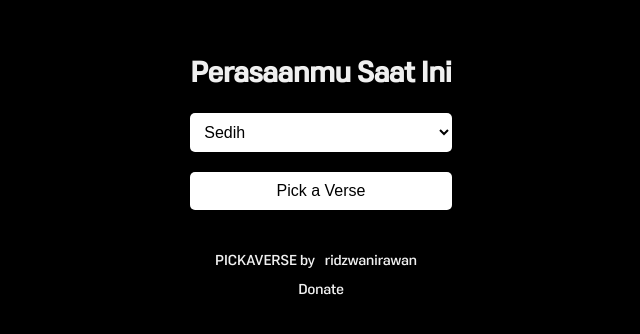
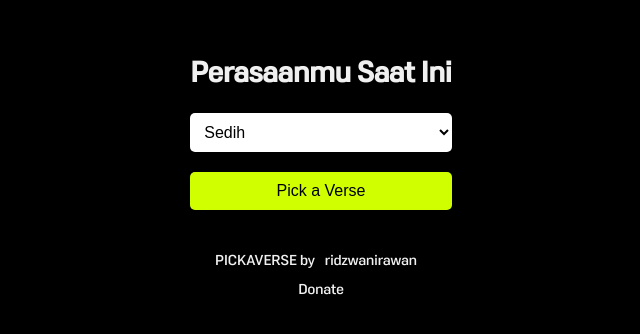
Before and after one commit to ridzverse/pickaverse, a plain HTML site: page index.html in a window 1280 px wide. Shown: the part 224-558 px from the top of the page, without its empty margins (319-959 px from the left). Drawn offline with Linux system fonts and the light colour scheme.

Commit message:
Update index.html

```diff
--- a/index.html
+++ b/index.html
@@ -43,7 +43,7 @@
 
         button {
             cursor: pointer;
-            background-color: #ffffff;
+            background-color: #d0ff00;
             transition: background-color 0.3s ease;
         }
 
```
